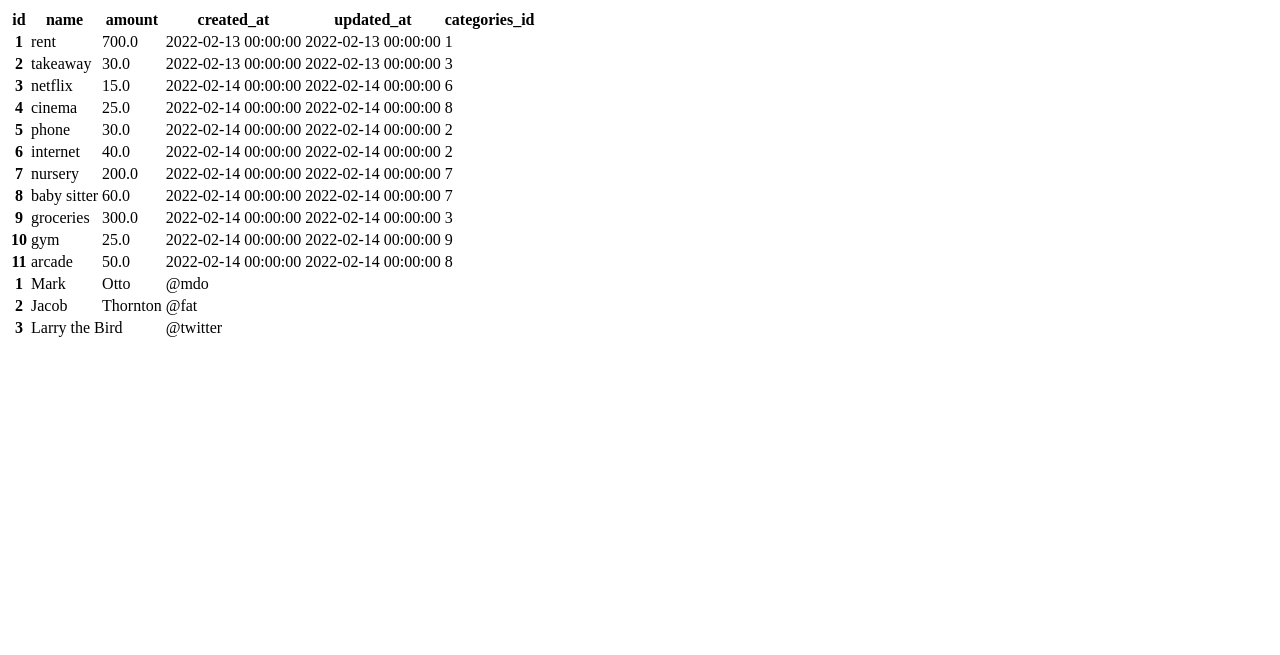
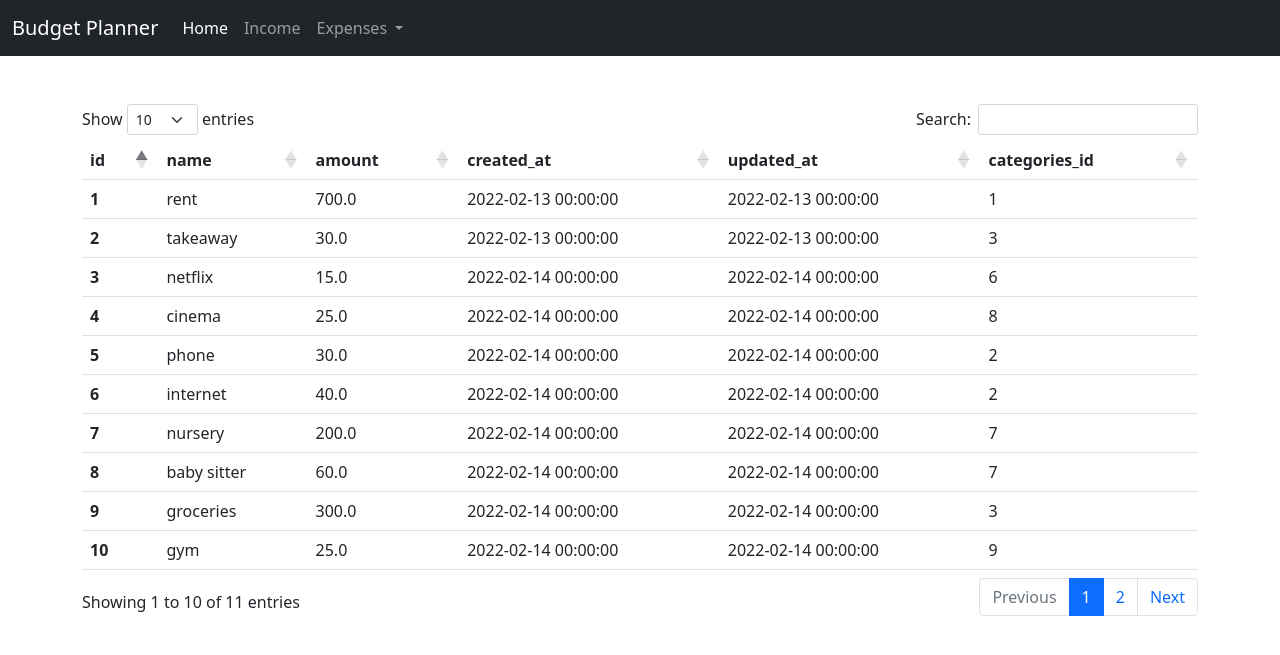
Before and after one commit to karkibishal/budget_planner, a Flask app: page /view_expenses in a window 1280 px wide. Shown: the top 655 px of the page. Run offline with Flask 2, Linux system fonts and the light colour scheme; data comes from the database, SQL or seed files in the repository; both versions use the stored data as it was after the commit; some libraries are stand-ins or nearby versions.

Commit message:
BK: Added view table page

```diff
--- a/application/routes.py
+++ b/application/routes.py
@@ -66,18 +66,7 @@ def income():
 
 @app.route('/expenses', methods=['POST', 'GET'])
 def expenses():
-    form = ExpensesForm()
-    if form.validate_on_submit():
-
-        expense = Expenses(
-                    name = form.name.data,
-                    amount = form.amount.data,
-                    categories_id = Categories.query.filter_by(name=form.select_cat.data).first().id
-                    )
-        db.session.add(expense)
-        db.session.commit()
-        return redirect(url_for('expenses'))
-    return render_template('expenses.html', title="Add expense items", form=form)
+    return render_template('expenses.html')
 
 @app.route('/add_expense', methods=['POST', 'GET'])
 def add_expense():
@@ -91,7 +80,7 @@ def add_expense():
                     )
         db.session.add(expense)
         db.session.commit()
-        return redirect(url_for('expenses'))
+        return redirect(url_for('add_expenses'))
     return render_template('add_expense.html', title="Add expense items", form=form)
 
 @app.route('/view_expenses', methods=['POST', 'GET'])
--- a/application/templates/add_expense.html
+++ b/application/templates/add_expense.html
@@ -1,3 +1,6 @@
+{% extends 'layout.html' %}
+{% block body_content %}
+
 <div class="container"><br>
     <div class="row align-items-center justify-content-center">
     <div class="col-md-4">
@@ -27,3 +30,5 @@
     </div>
     </div>
 </div>
+
+{% endblock body_content %}
--- /dev/null
+++ b/application/templates/base.html
@@ -0,0 +1,18 @@
+<html lang="en">
+<head>
+    <meta charset="UTF-8">
+    <meta name="viewport" content="width=device-width, initial-scale=1.0">
+    <link href="https://cdn.jsdelivr.net/npm/bootstrap@5.1.3/dist/css/bootstrap.min.css" rel="stylesheet" integrity="sha384-1BmE4kWBq78iYhFldvKuhfTAU6auU8tT94WrHftjDbrCEXSU1oBoqyl2QvZ6jIW3" crossorigin="anonymous">
+    <link rel="stylesheet" type="text/css" href="https://cdn.datatables.net/1.10.25/css/dataTables.bootstrap5.css">
+    <title>Budget Planner</title>
+</head>
+<body>
+    {% block body %}
+    {% endblock body %}
+    <script src="https://cdn.jsdelivr.net/npm/bootstrap@5.1.3/dist/js/bootstrap.bundle.min.js" integrity="sha384-ka7Sk0Gln4gmtz2MlQnikT1wXgYsOg+OMhuP+IlRH9sENBO0LRn5q+8nbTov4+1p" crossorigin="anonymous"></script>
+    <script type="text/javascript" charset="utf8" src="https://code.jquery.com/jquery-3.6.0.min.js"></script>
+    <script type="text/javascript" charset="utf8" src="https://cdn.datatables.net/1.10.25/js/jquery.dataTables.js"></script>
+    <script type="text/javascript" charset="utf8" src="https://cdn.datatables.net/1.10.25/js/dataTables.bootstrap5.js"></script>
+    {% block scripts %}{% endblock %}
+</body>
+</html>
--- a/application/templates/layout.html
+++ b/application/templates/layout.html
@@ -1,30 +1,34 @@
-<html lang="en">
-<head>
-    <meta charset="UTF-8">
-    <meta name="viewport" content="width=device-width, initial-scale=1.0">
-    <link href="https://cdn.jsdelivr.net/npm/bootstrap@5.1.3/dist/css/bootstrap.min.css" rel="stylesheet" integrity="sha384-1BmE4kWBq78iYhFldvKuhfTAU6auU8tT94WrHftjDbrCEXSU1oBoqyl2QvZ6jIW3" crossorigin="anonymous">
-    <title>Budget Planner</title>
-</head>
-<body>
+{% extends "base.html" %}
+{% block body %}
     <nav class="navbar navbar-expand-lg navbar-dark bg-dark">
       <div class="container-fluid">
         <a class="navbar-brand" href="#">Budget Planner</a>
-          <button class="navbar-toggler" type="button" data-bs-toggle="collapse" data-bs-target="#navbarNavAltMarkup" aria-controls="navbarNavAltMarkup" aria-expanded="false" aria-label="Toggle navigation">
+        <button class="navbar-toggler" type="button" data-bs-toggle="collapse" data-bs-target="#navbarNavDropdown" aria-controls="navbarNavDropdown" aria-expanded="false" aria-label="Toggle navigation">
           <span class="navbar-toggler-icon"></span>
         </button>
-          <div class="collapse navbar-collapse" id="navbarNavAltMarkup">
-            <div class="navbar-nav">
+        <div class="collapse navbar-collapse" id="navbarNavDropdown">
+          <ul class="navbar-nav">
+            <li class="nav-item">
               <a class="nav-link active" aria-current="page" href="{{ url_for('index') }}">Home</a>
+            </li>
+            <li class="nav-item">
               <a class="nav-link" href="{{ url_for('income') }}">Income</a>
-              <a class="nav-link" href="{{ url_for('expenses') }}">Expenses</a>
-              <a class="nav-link disabled">Disabled</a>
-            </div>
+            </li>
+            <li class="nav-item dropdown">
+              <a class="nav-link dropdown-toggle" href="#" id="navbarDropdownMenuLink" role="button" data-bs-toggle="dropdown" aria-expanded="false">
+                Expenses
+              </a>
+              <ul class="dropdown-menu" aria-labelledby="navbarDropdownMenuLink">
+                <li><a class="dropdown-item" href="{{ url_for('add_expense') }}">Add</a></li>
+                <li><a class="dropdown-item" href="{{ url_for('view_expenses') }}">View</a></li>
+                <li><a class="dropdown-item" href="#">Placeholder</a></li>
+              </ul>
+            </li>
+          </ul>
         </div>
       </div>
     </nav>
     <br>
     {% block body_content %}
     {% endblock body_content %}
-    <script src="https://cdn.jsdelivr.net/npm/bootstrap@5.1.3/dist/js/bootstrap.bundle.min.js" integrity="sha384-ka7Sk0Gln4gmtz2MlQnikT1wXgYsOg+OMhuP+IlRH9sENBO0LRn5q+8nbTov4+1p" crossorigin="anonymous"></script>
-</body>
-</html>
+{% endblock body %}
--- a/application/templates/view_expenses.html
+++ b/application/templates/view_expenses.html
@@ -1,5 +1,8 @@
-<div>
-<table class="table">
+{% extends 'layout.html' %}
+{% block body_content %}
+<div class="container"><br>
+  <div class="row align-items-center justify-content-center">
+<table id="all_expenses_table" class="table">
     <thead>
       <tr>
         {% for column in all_columns %}
@@ -18,23 +21,17 @@
             <td>{{ expense.categories_id }}</td>
         </tr>
       {% endfor %}
-      <tr>
-        <th scope="row">1</th>
-        <td>Mark</td>
-        <td>Otto</td>
-        <td>@mdo</td>
-      </tr>
-      <tr>
-        <th scope="row">2</th>
-        <td>Jacob</td>
-        <td>Thornton</td>
-        <td>@fat</td>
-      </tr>
-      <tr>
-        <th scope="row">3</th>
-        <td colspan="2">Larry the Bird</td>
-        <td>@twitter</td>
-      </tr>
     </tbody>
   </table>
+  </div>
 </div>
+{% endblock body_content %}
+
+
+{% block scripts %}
+  <script>
+    $(document).ready(function () {
+      $('#all_expenses_table').DataTable();
+    });
+  </script>
+{% endblock %}
```
Also changed, not shown: application/templates/expenses.html (+5 -32 lines), application/data.db. Lines whose indentation alone changed are shown as unchanged.
